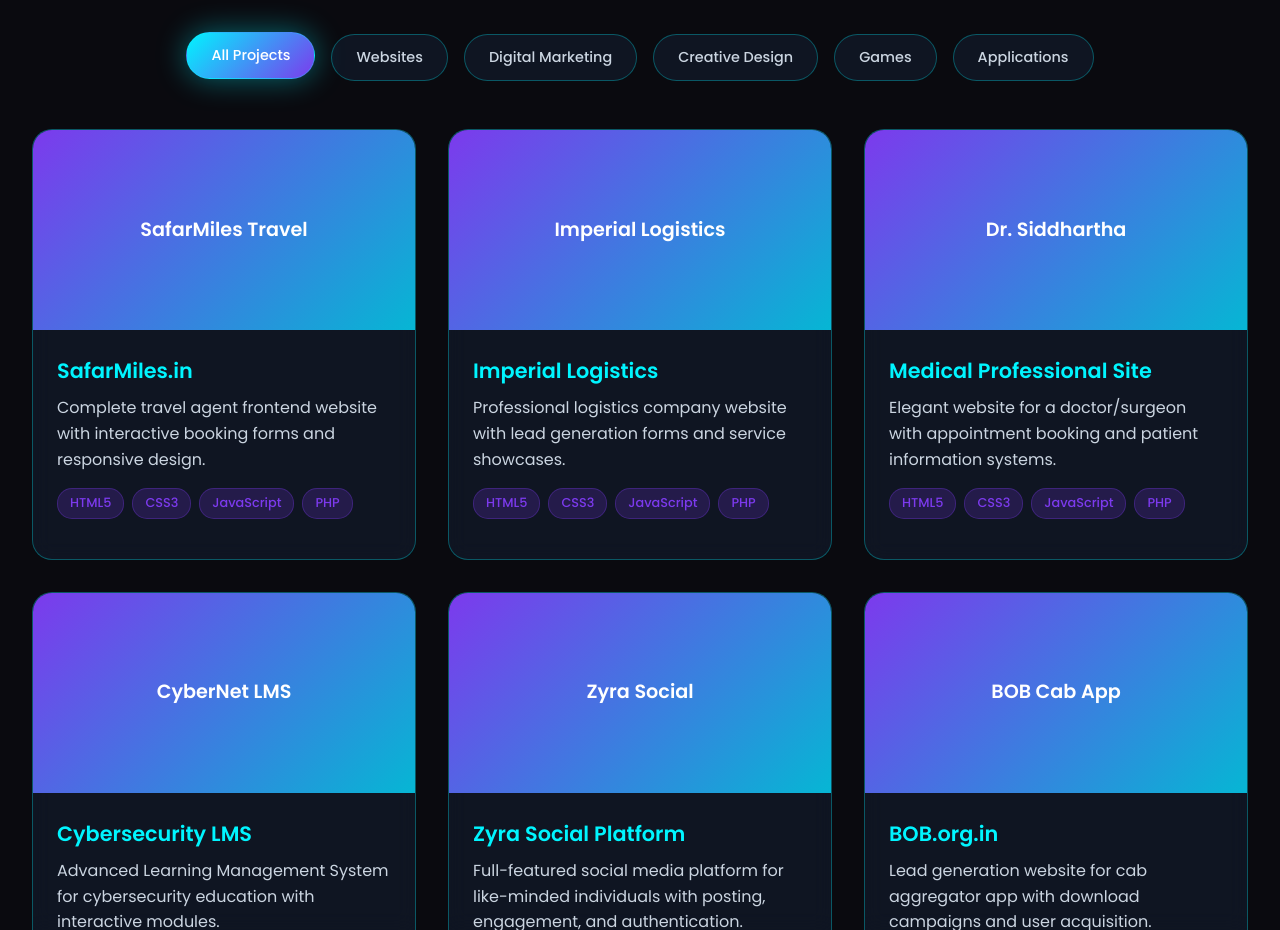
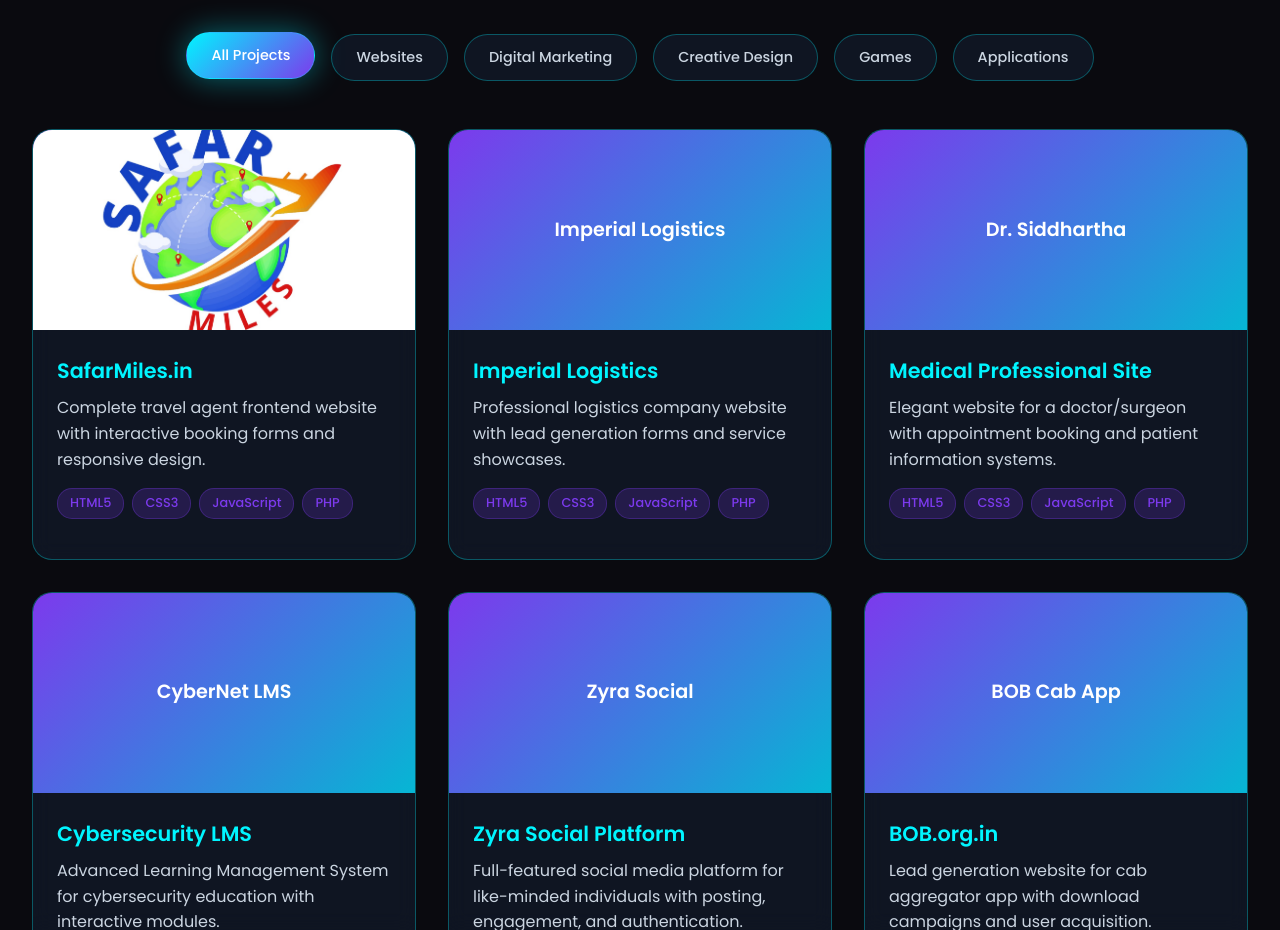
Before and after one commit to psyschology/jay, a plain HTML site: page jay.html in a window 1280 px wide. Shown: the part 2860-3790 px from the top of the page. Drawn offline with Linux system fonts and the light colour scheme; a web font is replaced by a local one.

Commit message:
Update jay.html

```diff
--- a/jay.html
+++ b/jay.html
@@ -1336,7 +1336,9 @@
 
         <div class="projects-grid">
             <div class="project-card" data-category="website" onclick="openModal('safarmilesModal')">
-                <div class="project-image">SafarMiles Travel</div>
+                <div class="project-image">
+<img src="SAFARMILES LOGO.jpg.jpeg" alt="SafarMiles.in travel website homepage" class="project-img">
+</div>
                 <div class="project-content">
                     <h3 class="project-title">SafarMiles.in</h3>
                     <p class="project-description">Complete travel agent frontend website with interactive booking forms and responsive design.</p>
```
